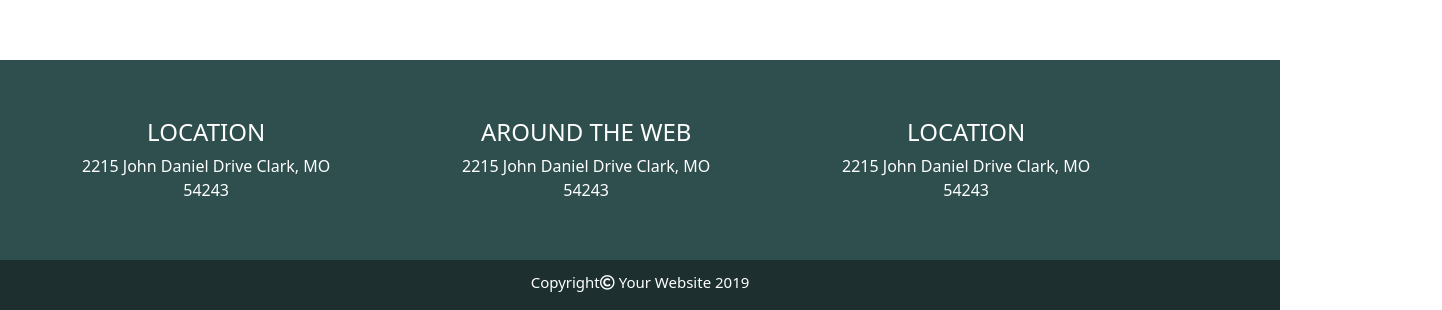
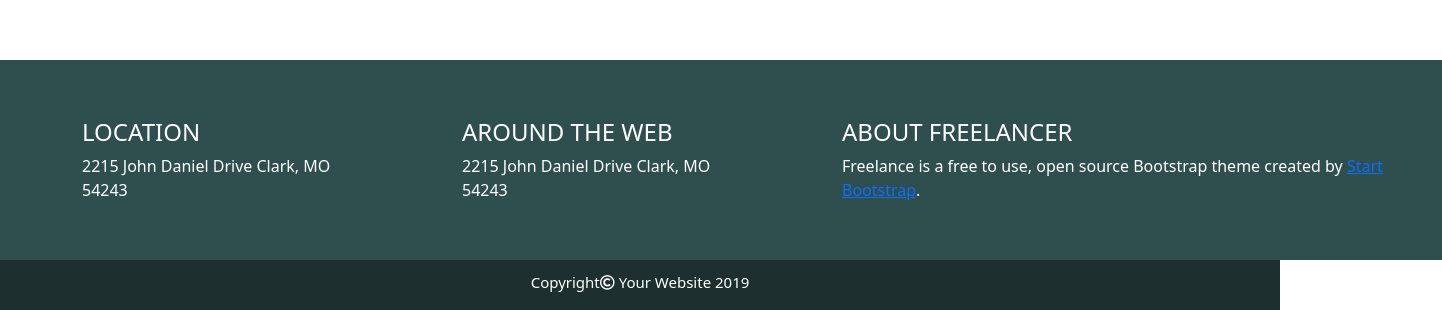
Before and after one commit to emanuele246gi/html-css-bootstrap-freelancer, a plain HTML site: page index.html in a window 1280 px wide. Shown: the part 2260-2570 px from the top of the page, 1442 px wide, since content can reach past the window. Drawn offline with nearby package versions, Linux system fonts and the light colour scheme.

Commit message:
add posso non usare mai più bootstrap per favore?

```diff
--- a/css/style.css
+++ b/css/style.css
@@ -80,6 +80,11 @@ h2{
     padding-right: 15px;
 }
 
+.footer{
+    display: flex;
+    justify-content: space-around;
+}
+
 .footer-top{
     background-color: darkslategray;
 }
@@ -88,8 +93,7 @@ h2{
 .alto{
     background-color: darkslategray;
     height: 200px;
-    width: 100%;
-    text-align: center;
+    width: 600px;
     color: white;
     display: flex;
     align-items: center;
--- a/index.html
+++ b/index.html
@@ -152,7 +152,7 @@
     <footer>
         <div class="footer-top">
             <div class="container">
-                <div class="row">
+                <div class="row footer">
                     <div class="col-12 col-md-4">
                         <div class="box alto">
                             <div class="text-white">
@@ -172,8 +172,8 @@
                     <div class="col-12 col-md-4">
                         <div class="box alto">
                             <div class="text-white">
-                                <h4>Location</h4>
-                                2215 John Daniel Drive Clark, MO <br> 54243
+                                <h4>About Freelancer</h4>
+                                Freelance is a free to use, open source Bootstrap theme created by <a href="">Start Bootstrap</a>.
                             </div>
                         </div>
                     </div>
```
